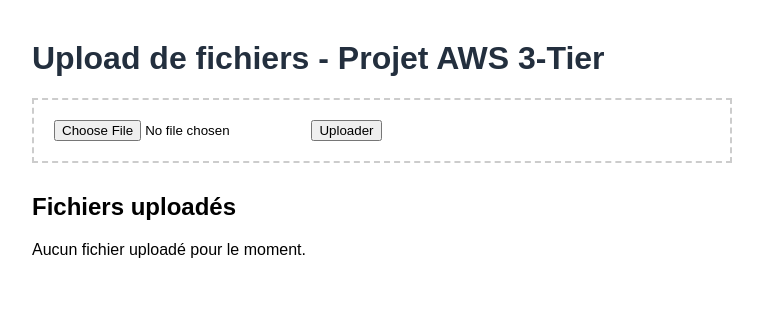
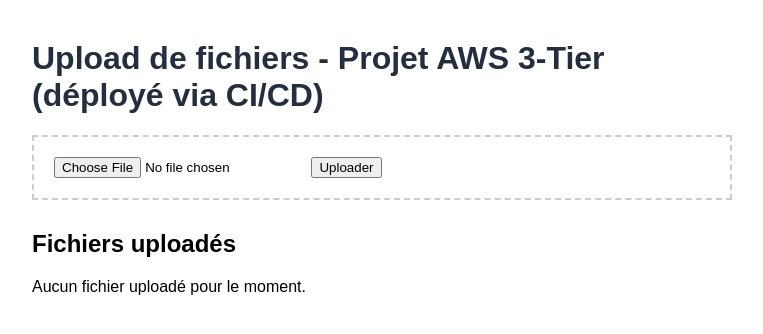
Before and after one commit to amelachio/file-upload-aws-devops-terraform-ansible-jenkins, a Flask app: page / in a window 1280 px wide. Shown: the top 334 px of the page, without its empty margins (258-1021 px from the left). Run offline with Flask 3, Linux system fonts and the light colour scheme; data that the repository does not hold is empty.

Commit message:
test: verify CI/CD pipeline deploys frontend changes automatically

```diff
--- a/frontend/templates/index.html
+++ b/frontend/templates/index.html
@@ -15,7 +15,7 @@
     </style>
 </head>
 <body>
-    <h1>Upload de fichiers - Projet AWS 3-Tier</h1>
+    <h1>Upload de fichiers - Projet AWS 3-Tier (déployé via CI/CD)</h1>
 
     <div class="upload-box">
         <form action="/upload" method="post" enctype="multipart/form-data">
```
